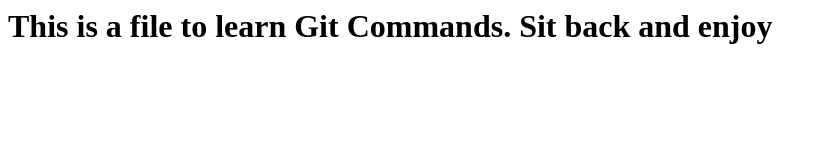
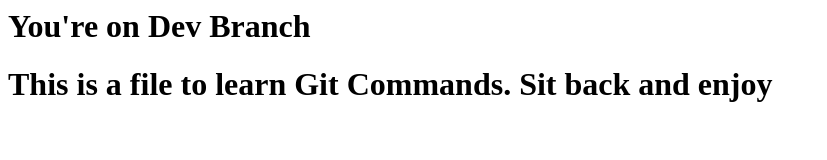
Before and after one commit to JesseND/firstGitRepo, a plain HTML site: page index.html in a window 1280 px wide. Shown: the whole page, without its empty margins (0-827 px from the left). Drawn offline with Linux system fonts and the light colour scheme.

Commit message:
added second line

```diff
--- a/index.html
+++ b/index.html
@@ -1,5 +1,6 @@
 <html>
 <body>
+     <h1>You're on Dev Branch</h1>
      <h1>This is a file to learn Git Commands. Sit back and enjoy</h1>
 </body>
 </html>
```
